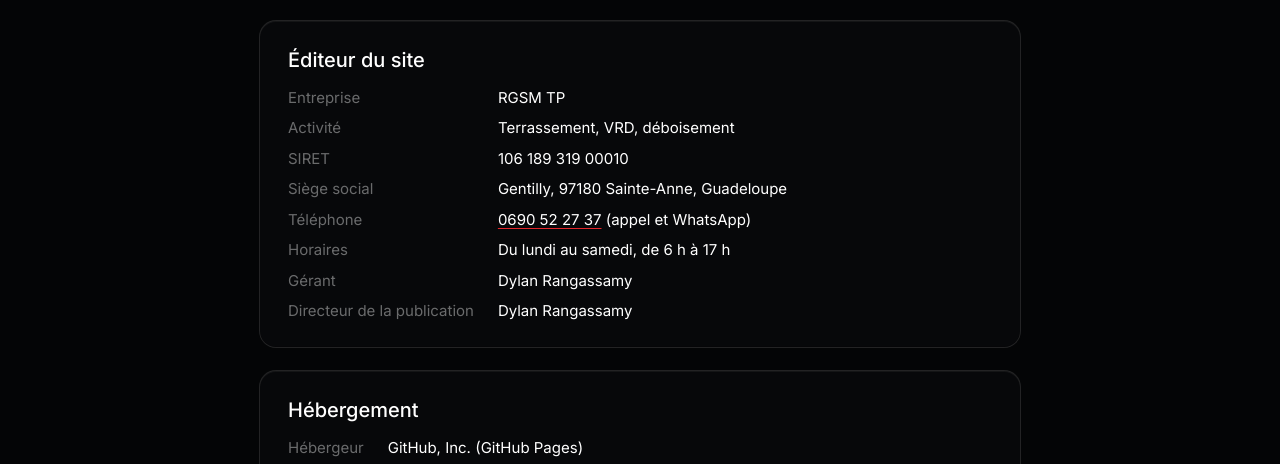
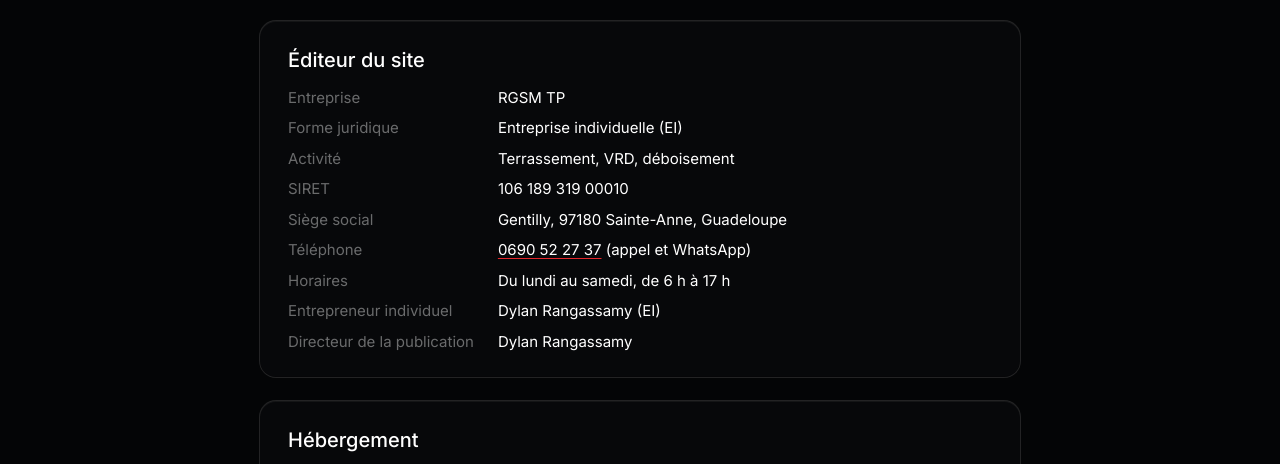
Before and after one commit to dylanrangassamy-dot/rgsm-tp-site, a plain HTML site: page mentions-legales.html in a window 1280 px wide. Shown: the part 322-786 px from the top of the page. Drawn offline with nearby package versions, Linux system fonts and the light colour scheme.

Commit message:
Mentions légales : forme juridique EI
Co-Authored-By: Claude Opus 5.5 <noreply@anthropic.com>

```diff
--- a/mentions-legales.html
+++ b/mentions-legales.html
@@ -43,12 +43,13 @@
       <h2>Éditeur du site</h2>
       <dl>
         <dt>Entreprise</dt><dd>RGSM TP</dd>
+        <dt>Forme juridique</dt><dd>Entreprise individuelle (EI)</dd>
         <dt>Activité</dt><dd>Terrassement, VRD, déboisement</dd>
         <dt>SIRET</dt><dd>106 189 319 00010</dd>
         <dt>Siège social</dt><dd>Gentilly, 97180 Sainte-Anne, Guadeloupe</dd>
         <dt>Téléphone</dt><dd><a href="tel:+590690522737">0690 52 27 37</a> (appel et WhatsApp)</dd>
         <dt>Horaires</dt><dd>Du lundi au samedi, de 6 h à 17 h</dd>
-        <dt>Gérant</dt><dd>Dylan Rangassamy</dd>
+        <dt>Entrepreneur individuel</dt><dd>Dylan Rangassamy (EI)</dd>
         <dt>Directeur de la publication</dt><dd>Dylan Rangassamy</dd>
       </dl>
     </section>
```
